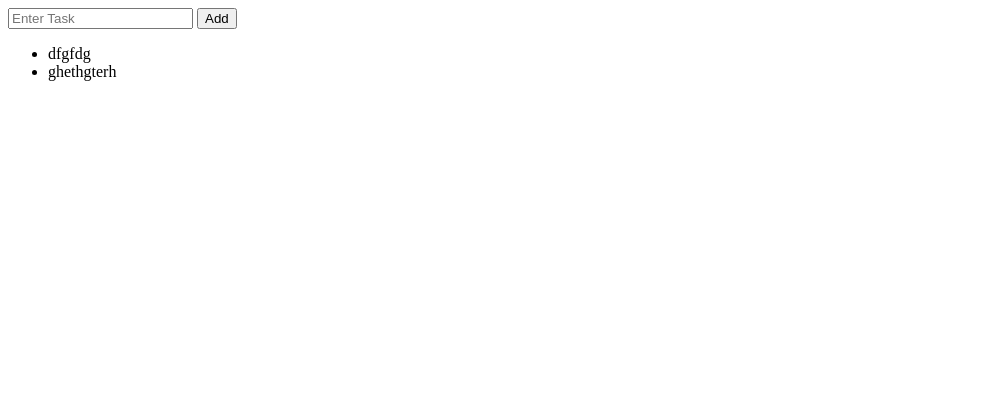
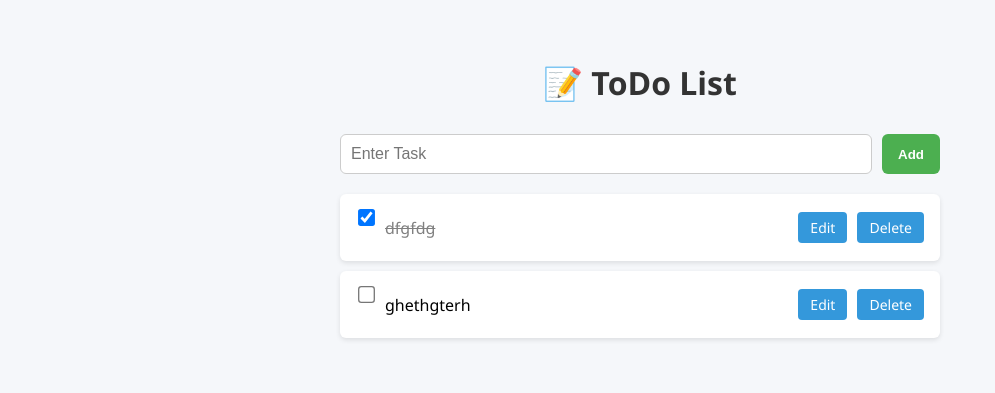
Before and after one commit to mariyaaf98/todolist_django, a Django app: page /add/ in a window 1280 px wide. Shown: the top 393 px of the page, without its empty margins (0-995 px from the left). Run offline with Django 5.2, Linux system fonts and the light colour scheme; data comes from the database, SQL or seed files in the repository; both versions use the stored data as it was after the commit.

Commit message:
final commit

```diff
--- a/todo_project/templates/todo_list.html
+++ b/todo_project/templates/todo_list.html
@@ -1,23 +1,42 @@
+{% load static %}
+
 <!DOCTYPE html>
 <html lang="en">
 <head>
     <meta charset="UTF-8">
     <meta name="viewport" content="width=device-width, initial-scale=1.0">
     <title>Document</title>
+    <link rel="stylesheet" href="{% static 'css/style.css' %}">
 </head>
 <body>
-    <form action="{% url 'add_task' %}" method="POST">
+    <h1>📝 ToDo List</h1>
+
+    <form method="POST" action="{% if edit_task %}{% url 'edit_task' edit_task.id %}{% else %}{% url 'add_task' %}{% endif %}">
         {% csrf_token %}
-        <input type="text" placeholder="Enter Task" name="title">
-        <button type="submit">Add</button>
+        <input type="text" name="title" placeholder="Enter Task" value="{% if edit_task %}{{ edit_task.title }}{% endif %}">
+        <button type="submit">{% if edit_task %}Update{% else %}Add{% endif %}</button>
+        {% if edit_task %}
+            <a href="{% url 'task_list' %}" class="btn btn-danger">Cancel</a>
+        {% endif %}
     </form>
+
     <ul>
         {% for task in tasks %}
             <li>
-                {{task}}
+                <div style="display: flex; align-items: center;">
+                    <form method="POST" action="{% url 'complete_task' task.id %}">
+                        {% csrf_token %}
+                        <input type="checkbox" onchange="this.form.submit()" {% if task.completed %}checked{% endif %}>
+                    </form>
+                    <span class="task-title {% if task.completed %}completed{% endif %}">{{ task.title }}</span>
+                </div>
+                <div class="right-actions">
+                    <a href="{% url 'edit_task' task.id %}" class="btn">Edit</a>
+                    <a href="{% url 'delete_task' task.id %}" class="btn btn-danger">Delete</a>
+                </div>
             </li>
-        {%endfor%}
-
+        {% endfor %}
     </ul>
 </body>
+
 </html>
--- /dev/null
+++ b/todo_project/todo/static/css/style.css
@@ -0,0 +1,99 @@
+body {
+    font-family: 'Segoe UI', Tahoma, Geneva, Verdana, sans-serif;
+    background-color: #f5f7fa;
+    padding: 40px;
+    max-width: 600px;
+    margin: auto;
+}
+
+h1 {
+    text-align: center;
+    color: #333;
+    margin-bottom: 30px;
+}
+
+form {
+    display: flex;
+    margin-bottom: 20px;
+    gap: 10px;
+}
+
+input[type="text"] {
+    flex-grow: 1;
+    padding: 10px;
+    border: 1px solid #ccc;
+    border-radius: 6px;
+    font-size: 16px;
+}
+
+button {
+    padding: 10px 16px;
+    background-color: #4CAF50;
+    color: white;
+    border: none;
+    border-radius: 6px;
+    cursor: pointer;
+    font-weight: bold;
+}
+
+button:hover {
+    background-color: #45a049;
+}
+
+.btn-danger {
+    background-color: #e74c3c;
+}
+
+.btn-danger:hover {
+    background-color: #c0392b;
+}
+
+.btn {
+    margin-left: 10px;
+    padding: 6px 12px;
+    font-size: 14px;
+    border-radius: 4px;
+    color: white;
+    background-color: #3498db;
+    text-decoration: none;
+}
+
+.btn:hover {
+    background-color: #2980b9;
+}
+
+ul {
+    list-style: none;
+    padding: 0;
+}
+
+li {
+    background-color: #fff;
+    padding: 14px 16px;
+    margin-bottom: 10px;
+    border-radius: 6px;
+    box-shadow: 0 2px 5px rgba(0,0,0,0.1);
+    display: flex;
+    justify-content: space-between;
+    align-items: center;
+}
+
+.task-title {
+    font-size: 16px;
+}
+
+.task-title.completed {
+    text-decoration: line-through;
+    color: gray;
+}
+
+input[type="checkbox"] {
+    transform: scale(1.3);
+    margin-right: 12px;
+    cursor: pointer;
+}
+
+.right-actions {
+    display: flex;
+    align-items: center;
+}
--- a/todo_project/todo/urls.py
+++ b/todo_project/todo/urls.py
@@ -5,6 +5,8 @@ from . import views
 urlpatterns = [
     path("add/",views.taskList,name="task_list"),
     path('',views.addTask,name='add_task'),
-
+    path('complete/<int:pk>',views.completeTask,name="complete_task"),
+    path('edit/<int:pk>',views.editTask,name="edit_task"),
+    path('delete/<int:pk>',views.deleteTask,name="delete_task")
 
 ]
--- a/todo_project/todo/views.py
+++ b/todo_project/todo/views.py
@@ -1,4 +1,4 @@
-from django.shortcuts import render,redirect
+from django.shortcuts import render,redirect,get_object_or_404
 from . models import Task
 
 def addTask(request):
@@ -13,3 +13,27 @@ def addTask(request):
 def taskList(request):
     tasks=Task.objects.all().order_by('created_at')
     return render(request,'todo_list.html',{'tasks':tasks})
+
+
+def completeTask(request,pk):
+    task=get_object_or_404(Task,id=pk)
+    task.completed=not task.completed
+    task.save()
+    return redirect('task_list')
+
+
+def deleteTask(request,pk):
+    task=get_object_or_404(Task,id=pk)
+    task.delete()
+    return redirect('task_list')
+
+def editTask(request, pk):
+    task = get_object_or_404(Task, id=pk)
+    tasks = Task.objects.all()
+
+    if request.method == "POST":
+        task.title = request.POST.get('title')
+        task.save()
+        return redirect('task_list')
+
+    return render(request, 'todo_list.html', {'tasks': tasks, 'edit_task': task})
--- a/todo_project/todo_project/settings.py
+++ b/todo_project/todo_project/settings.py
@@ -122,3 +122,4 @@ STATIC_URL = 'static/'
 # https://docs.djangoproject.com/en/5.0/ref/settings/#default-auto-field
 
 DEFAULT_AUTO_FIELD = 'django.db.models.BigAutoField'
+STATIC_URL = '/static/'
```
Also changed, not shown: todo_project/db.sqlite3.
